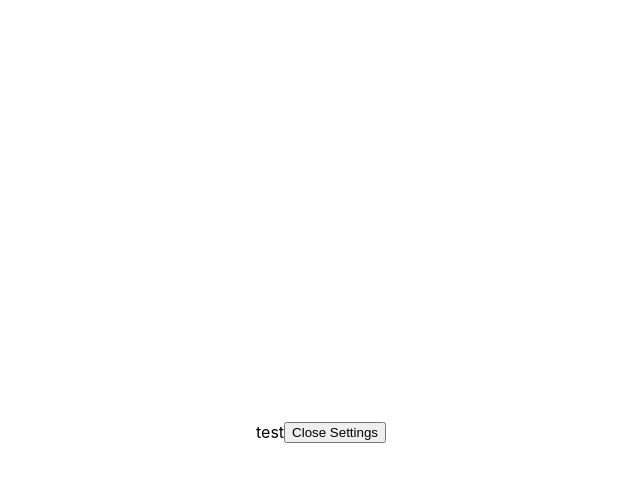
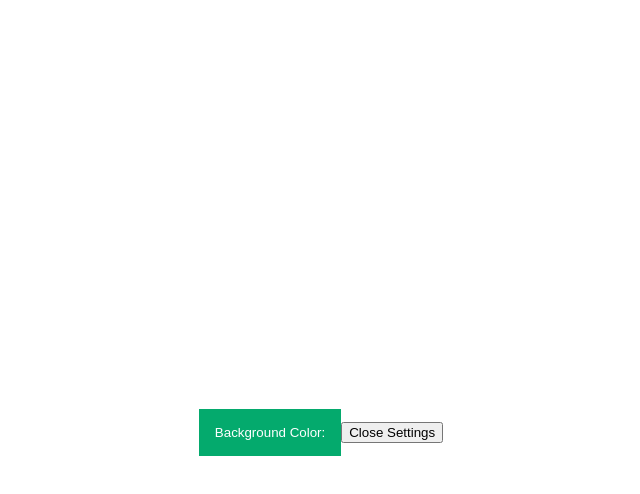
Before and after one commit to jakobw10/clickergame, a React (Create React App) app in the folder my-app/: page / in a window 1280 px wide. Both pictures are taken after a click on the button "Settings". Shown: the top 494 px of the page, without its empty margins (31-671 px from the left). Built offline with nearby package versions, Linux system fonts and the light colour scheme.

Commit message:
aded dropdown menu that does nothing yet

```diff
--- a/my-app/src/Components/Settings.css
+++ b/my-app/src/Components/Settings.css
@@ -19,3 +19,24 @@
     top:16px;
     right: 16px;
 }
+.dropbtn{
+    background-color: #04AA6D;
+    color: white;
+    padding: 16px;
+    border:none;
+}
+.dropdown{
+    position :relative;
+    display: inline-block;
+}
+.dropdown-content{
+    display:none;
+    position:absolute;
+    background-color: #f1f1f1;
+    min-width: 160px;
+    box-shadow: 0px 8px 16px 0px rgba(0,0,0,0.2);
+    z-index:1;
+}
+.dropdown-content button:hover{background-color: #ddd;}
+.dropdown:hover .dropdown-content{display:block;}
+.dropdown:hover .dropbtn {background-color: #3e8e41;}
--- a/my-app/src/Components/Settings.tsx
+++ b/my-app/src/Components/Settings.tsx
@@ -2,7 +2,15 @@ import './Settings.css'
 export function Settings(props: { trigger: any; }):JSX.Element{
     return (props.trigger) ? (
         <div className="settings">
-            test
+            <div className="dropdown">
+
+            <button className="dropbtn">Background Color:</button>
+            <div className="dropdown-content">
+                <button>blue</button>
+                <button>red</button>
+                <button>green</button>
+            </div>
+            </div>
             <button className="close">Close Settings</button>
         </div>
     ):<div>
```
